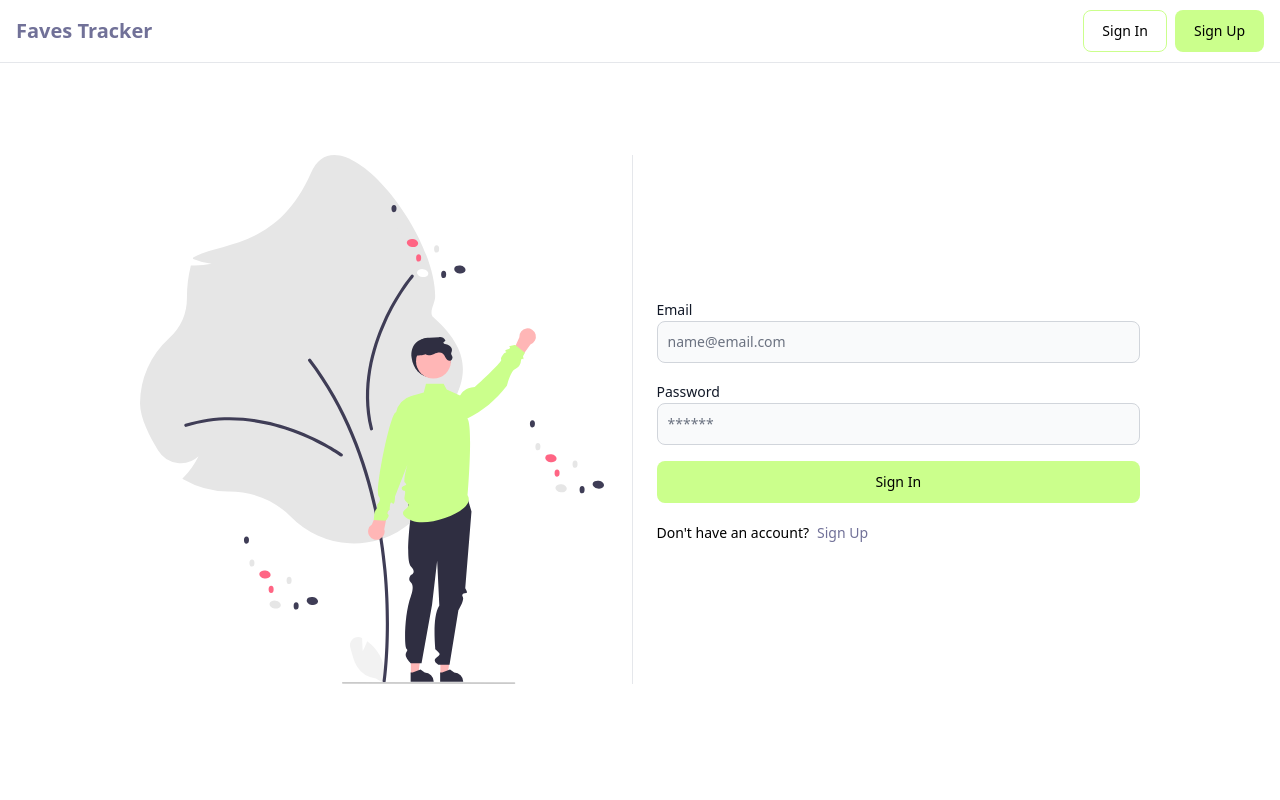
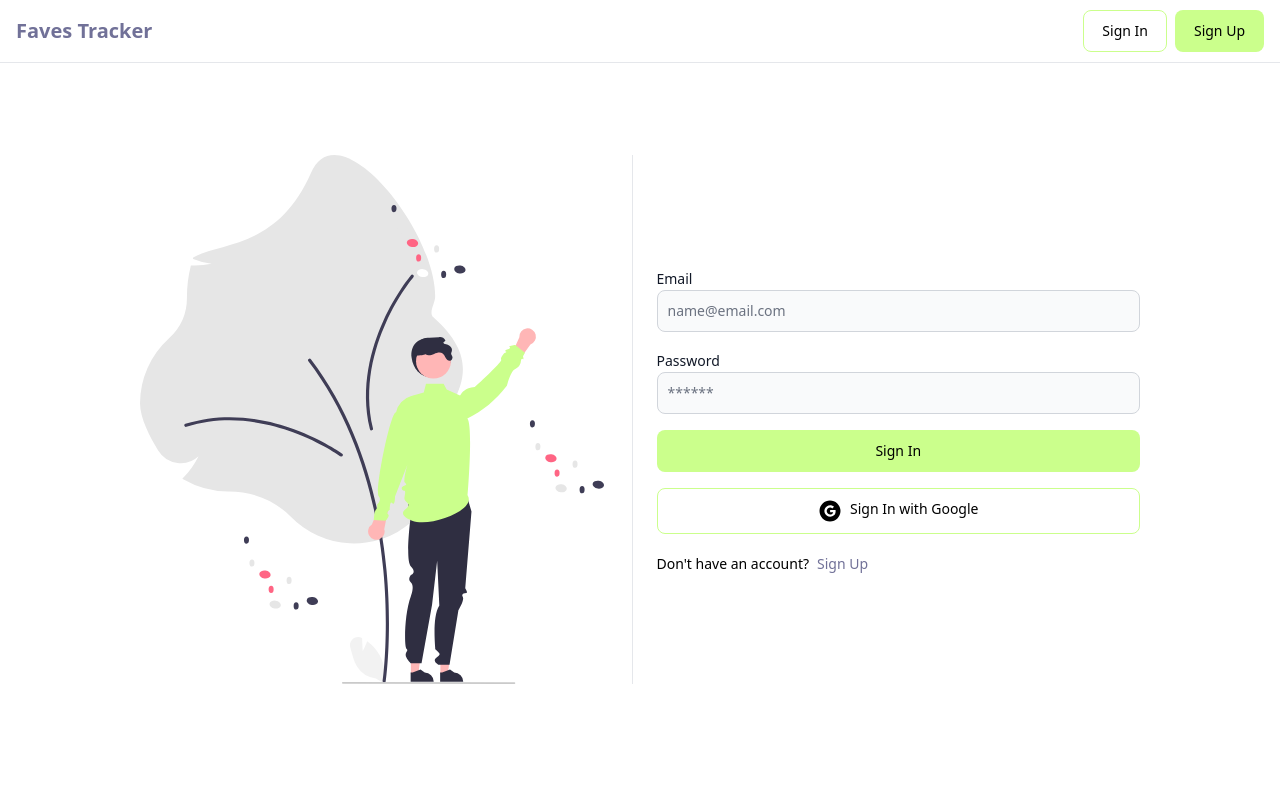
Before and after one commit to lizmery/faves-tracker, a React (Vite) app in the folder client/: page /sign-in in a window 1280 px wide. Shown: the top 800 px of the page. Built offline with nearby package versions, Linux system fonts and the light colour scheme; no server answers.

Commit message:
add google oath functionality

```diff
--- a/client/package.json
+++ b/client/package.json
@@ -11,6 +11,7 @@
   },
   "dependencies": {
     "@reduxjs/toolkit": "^2.2.7",
+    "firebase": "^10.13.1",
     "flowbite-react": "^0.10.1",
     "react": "^18.3.1",
     "react-dom": "^18.3.1",
--- /dev/null
+++ b/client/src/components/OAuth.jsx
@@ -0,0 +1,50 @@
+import { Button } from 'flowbite-react'
+import { AiFillGoogleCircle } from 'react-icons/ai'
+import {
+    GoogleAuthProvider,
+    signInWithPopup,
+    getAuth
+} from 'firebase/auth'
+import { app } from '../firebase'
+import { useDispatch } from 'react-redux'
+import { signInSuccess } from '../redux/user/userSlice'
+import { useNavigate } from 'react-router-dom'
+
+export default function OAuth() {
+    const auth = getAuth(app)
+    const dispatch = useDispatch()
+    const navigate = useNavigate()
+
+    const handleGoogleClick = async () => {
+        const provider = new GoogleAuthProvider()
+        provider.setCustomParameters({ prompt: 'select_account' })
+
+        try {
+            const resultsFromGoogle = await signInWithPopup(auth, provider)
+            const res = await fetch('/api/auth/google', {
+                method: 'POST',
+                headers: { 'Content-Type' : 'application/json' },
+                body: JSON.stringify({
+                    name: resultsFromGoogle.user.displayName,
+                    email: resultsFromGoogle.user.email,
+                    googlePhotoUrl: resultsFromGoogle.user.photoURL,
+                }),
+            })
+
+            const data = await res.json()
+            if (res.ok) {
+                dispatch(signInSuccess(data))
+                navigate('/') // TODO: navigate to dashboard
+            }
+        } catch (error) {
+            console.log(error)
+        }
+    }
+
+    return (
+        <Button type='button' onClick={handleGoogleClick} className='border-accent text-darkPurple'>
+            <AiFillGoogleCircle className='w-6 h-6 mr-2' />
+            Sign In with Google
+        </Button>
+    )
+}
--- /dev/null
+++ b/client/src/firebase.js
@@ -0,0 +1,17 @@
+// Import the functions you need from the SDKs you need
+import { initializeApp } from "firebase/app";
+// TODO: Add SDKs for Firebase products that you want to use
+// https://firebase.google.com/docs/web/setup#available-libraries
+
+// Your web app's Firebase configuration
+const firebaseConfig = {
+  apiKey: import.meta.env.VITE_FIREBASE_API_KEY,
+  authDomain: "faves-tracker.firebaseapp.com",
+  projectId: "faves-tracker",
+  storageBucket: "faves-tracker.appspot.com",
+  messagingSenderId: "948678164082",
+  appId: "1:948678164082:web:7c1995d243dbc703f78ceb"
+};
+
+// Initialize Firebase
+export const app = initializeApp(firebaseConfig);
--- a/client/src/pages/SignIn.jsx
+++ b/client/src/pages/SignIn.jsx
@@ -8,6 +8,7 @@ import {
   signInFailure,
 } from '../redux/user/userSlice'
 import signupSvg from '../assets/4.svg'
+import OAuth from '../components/OAuth'
 
 export default function SignIn() {
     const [formData, setFormData] = useState({})
@@ -91,6 +92,7 @@ export default function SignIn() {
                                 'Sign In'
                             )}
                         </Button>
+                        <OAuth />
                     </form>
                     <div className="flex gap-2 text-sm mt-5">
                         <span>Don't have an account?</span>
--- a/client/src/pages/SignUp.jsx
+++ b/client/src/pages/SignUp.jsx
@@ -8,6 +8,7 @@ import {
 } from 'flowbite-react'
 import { Link, useNavigate } from 'react-router-dom'
 import signupSvg from '../assets/3.svg'
+import OAuth from '../components/OAuth'
 
 export default function SignUp() {
     const [formData, setFormData] = useState({})
@@ -58,6 +59,7 @@ export default function SignUp() {
                 {/* left column */}
                 <div className="flex-1 lg:pr-2">
                     <form className="flex flex-col gap-4" onSubmit={handleSubmit}>
+                        {/* TODO: add name input */}
                         <div>
                             <Label value='Email' />
                             <TextInput
@@ -86,6 +88,7 @@ export default function SignUp() {
                                 'Sign Up'
                             )}
                         </Button>
+                        <OAuth />
                     </form>
                     <div className="flex gap-2 text-sm mt-5">
                         <span>Have an account?</span>
```
Also changed, not shown: 1 other file (tests, documents, lock files or other folders).
